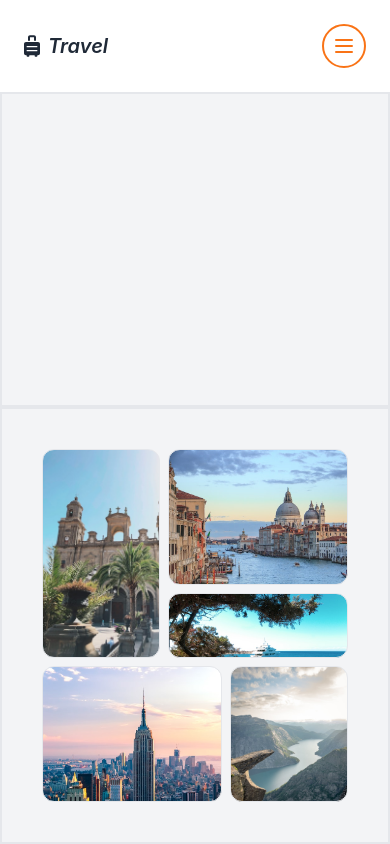
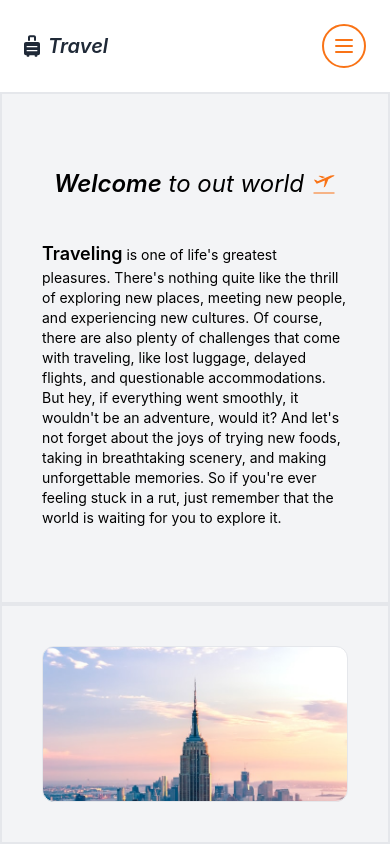
Before and after one commit to Juliosc1/traveling, a React (Create React App) app: page /tours in a window 390 px wide. Built offline with nearby package versions, Linux system fonts and the light colour scheme; the HTML template or start-up script is replaced by a standard one.

Commit message:
adding some text

```diff
--- a/src/pages/Tours.jsx
+++ b/src/pages/Tours.jsx
@@ -4,20 +4,29 @@ import VenedigImg from '../assets/venedig.jpg'
 import CyprusImg from '../assets/cyprus.jpg'
 import NewYorkImg from '../assets/newyork.jpg'
 import NorwayImg from '../assets/norway.jpg'
+import { GiAirplaneDeparture } from 'react-icons/gi'
 
 const Tours = () => {
   return (
     <div className='flex flex-col justify-center items-center w-full h-screen bg-gray-100'>
       <div className='grid grid-cols-1 sm:grid-cols-2 h-full w-full'>
 
-        <div className='border-2'></div>
+        <div className='flex flex-col justify-center items-center border-2'>
+          <div className='flex justify-center items-center gap-2'>
+            <h2 className='text-2xl italic'><span className='font-semibold'>Welcome</span> to out world</h2>
+            <GiAirplaneDeparture className='h-6 w-6 text-orange-500' />
+          </div>
+          <p className='text-sm sm:text-base px-10 pt-10 pb-0'>
+            <span className='text-lg font-semibold'>Traveling</span> is one of life's greatest pleasures. There's nothing quite like the thrill of exploring new places, meeting new people, and experiencing new cultures. Of course, there are also plenty of challenges that come with traveling, like lost luggage, delayed flights, and questionable accommodations. But hey, if everything went smoothly, it wouldn't be an adventure, would it? And let's not forget about the joys of trying new foods, taking in breathtaking scenery, and making unforgettable memories. So if you're ever feeling stuck in a rut, just remember that the world is waiting for you to explore it.
+          </p>
+        </div>
 
-        <div className='grid grid-cols-5 grid-rows-5 sm:grid-cols-3 md:grid-cols-5 border-2 gap-2 p-10 lg:p-20'>
-          <div className='row-span-3 col-span-2 sm:row-span-2 sm:col-span-3 md:row-span-3 md:col-span-2 border rounded-xl' style={{backgroundImage: `url(${LasPalmasImg})`, backgroundRepeat: "no-repeat" , backgroundSize:"cover"}}></div>
-          <div className='row-span-2 col-span-3 border rounded-xl' style={{backgroundImage: `url(${VenedigImg})`, backgroundRepeat: "no-repeat" , backgroundSize:"cover"}}></div>
-          <div className='col-span-3 sm:row-span-2 sm:col-span-3 md:row-span-1 border rounded-xl' style={{backgroundImage: `url(${CyprusImg})`, backgroundRepeat: "no-repeat" , backgroundSize:"cover"}}></div>
-          <div className='row-span-2 col-span-3 sm:hidden md:flex md:col-span-5 lg:col-span-3 border rounded-xl' style={{backgroundImage: `url(${NewYorkImg})`, backgroundRepeat: "no-repeat" , backgroundSize:"cover"}}></div>
-          <div className='row-span-2 col-span-2 sm:hidden border rounded-xl lg:flex ' style={{backgroundImage: `url(${NorwayImg})`, backgroundRepeat: "no-repeat" , backgroundSize:"cover"}}></div>
+        <div className='grid grid-cols-3 md:grid-cols-5 border-2 gap-2 p-10 lg:p-20'>
+          <div className='hidden sm:flex row-span-3 col-span-2 sm:row-span-2 sm:col-span-3 md:row-span-3 md:col-span-2 border rounded-xl' style={{backgroundImage: `url(${LasPalmasImg})`, backgroundRepeat: "no-repeat" , backgroundSize:"cover"}}></div>
+          <div className='hidden sm:flex sm:row-span-2 sm:col-span-3 border rounded-xl' style={{backgroundImage: `url(${VenedigImg})`, backgroundRepeat: "no-repeat" , backgroundSize:"cover"}}></div>
+          <div className='hidden sm:flex col-span-3 sm:row-span-2 sm:col-span-3 md:row-span-1 border rounded-xl' style={{backgroundImage: `url(${CyprusImg})`, backgroundRepeat: "no-repeat" , backgroundSize:"cover"}}></div>
+          <div className='row-span-2 col-span-3 md:flex md:col-span-5 lg:col-span-3 border rounded-xl' style={{backgroundImage: `url(${NewYorkImg})`, backgroundRepeat: "no-repeat" , backgroundSize:"cover"}}></div>
+          <div className='lg:row-span-2 col-span-2 hidden border rounded-xl lg:flex ' style={{backgroundImage: `url(${NorwayImg})`, backgroundRepeat: "no-repeat" , backgroundSize:"cover"}}></div>
         </div>
 
       </div>
```
